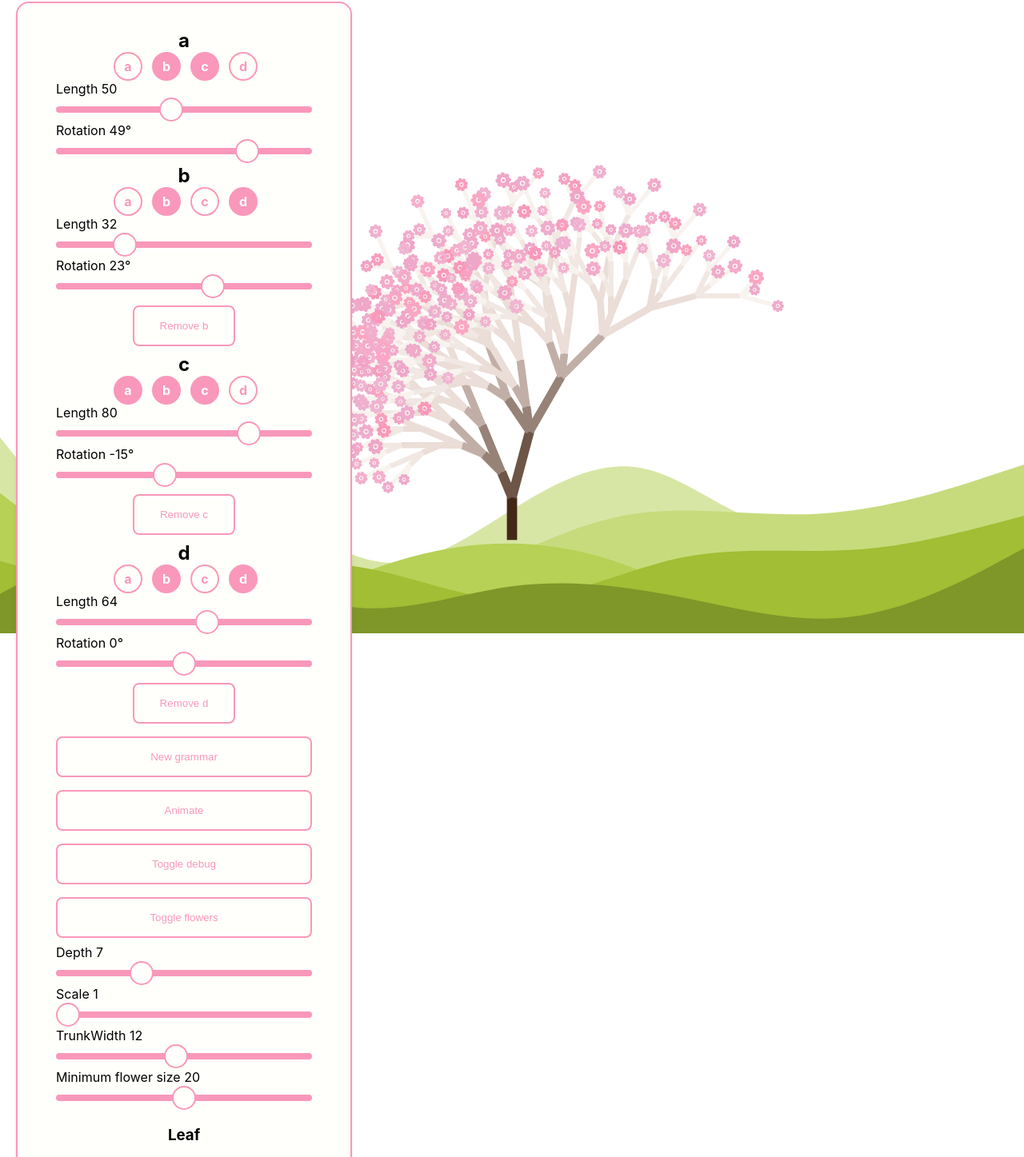
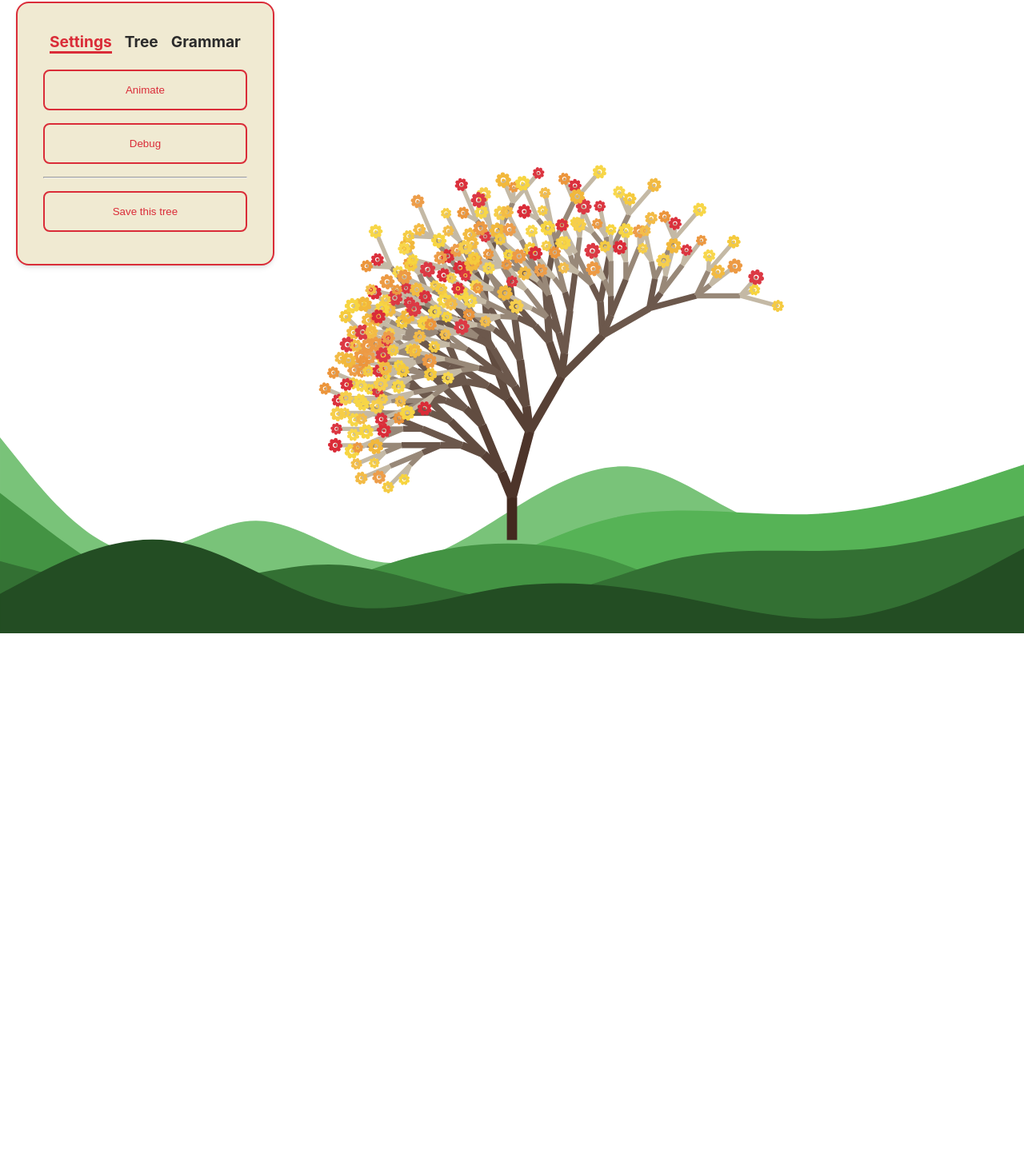
Before and after one commit to domtronn/dc-trees, a Next.js app: page / in a window 1280 px wide. Shown: the part 18-1465 px from the top of the page at 80% size. After the commit the page ends 800 px from the top, so only its background shows below. Built offline with nearby package versions, Linux system fonts and the light colour scheme.

Commit message:
Refactor of the controls to be tab based

```diff
--- a/components/card.jsx
+++ b/components/card.jsx
@@ -16,7 +16,7 @@ export const Card = styled.div`
   max-width: 320px;
   height: auto;
 
-  padding: 32px 48px;
+  padding: 32px 32px;
 
   top: 50%:
   transform: translateY(-50%);
--- a/components/checkbox.jsx
+++ b/components/checkbox.jsx
@@ -1,7 +1,7 @@
 /** @jsx jsx */
 import { jsx, css } from '@emotion/core'
 
-export const Checkbox = ({ name, children, ...props }) => (
+export const Checkbox = ({ name, variant, children, ...props }) => (
   <div
     css={css`
       font-weight: bold;
@@ -11,7 +11,7 @@ export const Checkbox = ({ name, children, ...props }) => (
       align-items: center;
       height: 32px;
       width: 32px;
-      margin: 0 8px;
+      margin: 8px;
     `}
   >
     <input
@@ -53,7 +53,7 @@ export const Checkbox = ({ name, children, ...props }) => (
         height: 32px;
         width: 32px;
         background-color: var(--white);
-        border: 2px solid var(--primary);
+        border: 2px solid ${variant === 'icon' ? 'transparent' : 'var(--primary)'};
         color: var(--primary);
         display: flex;
         justify-content: center;
--- a/components/controls.jsx
+++ b/components/controls.jsx
@@ -6,13 +6,74 @@ import { Button } from './button'
 import { Range } from './range'
 import { Checkbox } from './checkbox'
 
+import { BsTrash } from 'react-icons/bs'
+
 const nextGrammar = (grammar) => String.fromCharCode(
   1 + Object
     .keys(grammar)
     .reduce((acc, it) => Math.max(acc, it.charCodeAt(0)), 0)
 )
 
-const Controls = ({ grammar: g, start, onChange = _ => _ }) => {
+export const Controls = ({ grammar: g, start, onChange = _ => _ }) => {
+  const [grammar, setGrammar] = useState(g)
+
+  const handleGrammar = newGrammar => {
+    setGrammar(newGrammar)
+    onChange(newGrammar)
+  }
+
+  return Object
+    .entries(grammar)
+    .map(([name, { length, rotation }, i]) => (
+      <>
+        <div
+          key={`${name}-${i}1`}
+          css={css`display: grid;
+                  grid-template-columns: 1fr 4fr 4fr;
+                  grid-template-rows: 1fr;
+                  gap: 0 8px;
+                  grid-template-areas: "a b c"`}
+        >
+          <div css={css`display: flex; align-items: center; grid-area: a;`}>
+            <h2 css={css`margin: 0 16px;`}>{name}</h2>
+          </div>
+
+          <Range
+            style={{ gridArea: 'b' }}
+            onChange={e => handleGrammar({
+              ...grammar,
+              [name]: {
+                ...grammar[name],
+                length: +e.target.value
+              }
+            })}
+            label='Length'
+            value={length}
+            name='length'
+            range={[10, 100, 0.5]}
+          />
+
+          <Range
+            style={{ gridArea: 'c' }}
+            value={rotation}
+            label='Rotation'
+            name='rotation'
+            range={[-Math.PI / 2, Math.PI / 2, Math.PI / 360]}
+            valueF={val => `${Math.round(val * 180 / Math.PI)}°`}
+            onChange={e => handleGrammar({
+              ...grammar,
+              [name]: {
+                ...grammar[name],
+                rotation: +e.target.value
+              }
+            })}
+          />
+        </div>
+      </>
+    ))
+}
+
+export const Definitions = ({ grammar: g, start, onChange = _ => _ }) => {
   const [grammar, setGrammar] = useState(g)
 
   const handleGrammar = newGrammar => {
@@ -21,25 +82,32 @@ const Controls = ({ grammar: g, start, onChange = _ => _ }) => {
   }
 
   return (
-    <div
-      css={css`
-        z-index: 20;
-      `}
-    >
+    <div css={css`z-index: 20;`}>
       {
         Object
           .entries(grammar)
           .map(([name, { length, rotation }, i]) => (
+            <>
               <div
-              key={`${name}-${i}`}
-              css={css`display: flex; flex-direction: column; align-items: center;`}
+                key={`${name}-${i}1`}
+                css={css`
+                  display: grid;
+                  grid-template-columns: 1fr 6fr 1fr;
+                  grid-template-rows: 1fr;
+                  gap: 0px 0px;
+                  grid-template-areas: "a b c"`}
               >
+                <div css={css`display: flex; align-items: center; grid-area: a;`}>
                   <h2 css={css`margin: 0 16px;`}>{name}</h2>
-              <div>
+                </div>
+                <div
+                  css={css`display: flex; justify-content: flex-start; flex-wrap: wrap; grid-area: b`}
+                >
                   {
                     Object
                       .keys(grammar)
                       .map((option, j) => (
+                        <div key={`${name}-${i}-${j}`} css={css`width: 20%;`}>
                           <Checkbox
                             id={`${i}--${j}`}
                             key={`${i}--${j}`}
@@ -57,48 +125,17 @@ const Controls = ({ grammar: g, start, onChange = _ => _ }) => {
                           >
                             {option}
                           </Checkbox>
+                        </div>
                       ))
                   }
                 </div>
 
-              <Range
-                onChange={e => handleGrammar({
-                  ...grammar,
-                  [name]: {
-                    ...grammar[name],
-                    length: +e.target.value
-                  }
-                })}
-                label='Length'
-                value={length}
-                name='length'
-                type='range'
-                min='10'
-                max='100'
-                step='0.5'
-              />
-
-              <Range
-                value={rotation}
-                label='Rotation'
-                name='rotation'
-                type='range'
-                min={-Math.PI / 2}
-                max={Math.PI / 2}
-                step={Math.PI / 360}
-                valueF={val => `${Math.round(val * 180 / Math.PI)}°`}
-                onChange={e => handleGrammar({
-                  ...grammar,
-                  [name]: {
-                    ...grammar[name],
-                    rotation: +e.target.value
-                  }
-                })}
-              />
+                <div css={css`grid-area: c;`}>
                   {
                     name !== start && (
-                  <Button
-                    onClick={_ => handleGrammar(
+                      <Checkbox
+                        variant='icon'
+                        onChange={_ => handleGrammar(
                           Object
                             .entries(grammar)
                             .reduce((acc, [key, value]) => {
@@ -113,12 +150,16 @@ const Controls = ({ grammar: g, start, onChange = _ => _ }) => {
                             }, {})
 
                         )}
+                        label={`delete-${name}`}
                       >
-                    Remove {name}
-                  </Button>
+                        <BsTrash />
+                      </Checkbox>
                     )
                   }
                 </div>
+              </div>
+              <hr />
+            </>
           ))
       }
 
@@ -133,7 +174,7 @@ const Controls = ({ grammar: g, start, onChange = _ => _ }) => {
           }
         })}
       >
-        New grammar
+        Add a grammar
       </Button>
     </div>
   )
--- a/components/range.jsx
+++ b/components/range.jsx
@@ -28,12 +28,12 @@ const Input = styled.input`
   &::-webkit-slider-thumb {
     -webkit-appearance: none;
     border: 2px solid var(--primary);
-    height: 30px;
-    width: 30px;
+    height: 20px;
+    width: 20px;
     border-radius: 50%;
     background: var(--white);
     cursor: pointer;
-    margin-top: -11px;
+    margin-top: -6px;
   }
 
   &::-webkit-slider-runnable-track {
@@ -50,6 +50,7 @@ const Input = styled.input`
 `
 
 const Container = styled.div`
+  margin: 8px auto;
   width: 100%;
   display: flex;
   flex-direction: column;
@@ -57,9 +58,9 @@ const Container = styled.div`
   align-items: flex-start;
 `
 
-export const Range = ({ label, value, valueF = _ => _, ...props }) => (
+export const Range = ({ label, range: [min, max, step] = [], value, valueF = _ => _, ...props }) => (
   <Container>
     <span>{label} {valueF(value)}</span>
-    <Input value={value} {...props} />
+    <Input type='range' value={value} min={min} max={max} step={step} {...props} />
   </Container>
 )
--- /dev/null
+++ b/components/tabs.jsx
@@ -0,0 +1,61 @@
+/** @jsx jsx */
+import { jsx, css } from '@emotion/core'
+import { useState, Children } from 'react'
+
+import styled from '@emotion/styled'
+import palette from '../utils/palette'
+import { mix } from 'polished'
+
+const Ol = styled.ol`
+  list-style: none;
+  margin: 0;
+  padding: 0;
+  display: flex;
+  justify-content: space-around;
+  margin-bottom: 8px;
+`
+
+const Li = styled.li`
+  font-weight: bold;
+  font-size: ${p => p.size === 'lg' ? '1.2em' : '0.8em'};
+
+  display: inline-block;
+  border-bottom: ${p => p.active ? '3px solid var(--primary)' : '3px solid transparent'};
+  color: var(--${p => p.active ? 'primary' : 'black'});
+  margin: 4px 8px;
+  transition: border-bottom-color 0.2s ease-in-out;
+  &:hover {
+    cursor: pointer;
+    border-bottom: 3px solid ${p => p.active ? 'inherit' : mix(0.2, palette.flower, palette.white)};
+  }
+`
+
+export const Tabs = ({
+  children,
+  size
+}) => {
+  const [activeTab, setActiveTab] = useState(0)
+
+  return (
+    <div>
+      <Ol size={size}>
+        {Children.map(children, (child, i) => (
+          <Li
+            size={size}
+            key={i}
+            active={activeTab === i}
+            onClick={_ => setActiveTab(i)}
+          >
+            {child.props.label}
+          </Li>
+        ))}
+      </Ol>
+      <div>
+        {Children.map(children, (child, i) => {
+          if (i !== activeTab) return null
+          return child
+        })}
+      </div>
+    </div>
+  )
+}
--- a/pages/index.js
+++ b/pages/index.js
@@ -17,12 +17,13 @@ import { jsx, css } from '@emotion/core'
 
 import palette from '../utils/palette'
 
-import Controls from '../components/controls'
+import { Controls, Definitions } from '../components/controls'
 
 import { Card } from '../components/card'
 import { Button } from '../components/button'
 import { Range } from '../components/range'
 import { Checkbox } from '../components/checkbox'
+import { Tabs } from '../components/tabs'
 
 import { MeasureRender } from '../components/measure'
 import Tree from '../components/tree'
@@ -149,121 +150,43 @@ const Home = ({
 
       {true && (
         <Card>
-          <Controls
-            start={start}
-            grammar={grammar}
-            onChange={newGrammar => {
-              setRotation(newGrammar[start].rotation)
-              setGrammar(newGrammar)
-            }}
-          />
-          <Button
-            block
-            onClick={_ => animate(data, animationHandlers)}
+          <Tabs
+            size='lg'
           >
+            <div label='Settings'>
+              <Button block onClick={_ => animate(data, animationHandlers)}>
                 Animate
               </Button>
-          <Button
-            block
-            onClick={_ => setDebug(!debug)}
-          >
-            Toggle debug
+
+              <Button block onClick={_ => setDebug(!debug)}>
+                Debug
               </Button>
+            </div>
 
-          <Button
-            block
-            onClick={_ => setFlowerVis(!flowerVis)}
-          >
-            Toggle flowers
-          </Button>
-
+            <div label='Tree'>
               <Range
-            label='Depth'
-            type='range'
-            min={1}
-            max={20}
-            step={1}
+                label='Recursion depth'
+                range={[0, 12, 1]}
                 value={layers}
                 onChange={e => setLayers(+e.target.value)}
               />
 
               <Range
-            label='Scale'
-            type='range'
-            min={1}
-            max={3}
-            step={0.1}
+                label='Brach scale'
+                range={[1, 3, 0.1]}
                 value={scaleCoef}
                 onChange={e => setScaleCoef(+e.target.value)}
               />
 
               <Range
-            label='TrunkWidth'
-            type='range'
-            min={5}
-            max={20}
-            step={1}
+                label='Branch width'
+                range={[5, 20, 1]}
                 value={trunkWidth}
                 onChange={e => setTrunkWidth(+e.target.value)}
               />
 
-          <Range
-            type='range'
-            label='Minimum flower size'
-            min={0}
-            max={40}
-            step={1}
-            value={flowerSize}
-            onChange={e => setFlowerSize(+e.target.value)}
-          />
-
-          <div css={css`text-align: center;`}>
-            <h3>Leaf</h3>
-            {
-              [1,2,3,4].map(id => (
-                <Checkbox
-                  key={id}
-                  checked={id === flowerId}
-                  onChange={_ => setFlowerId(id)}
-                  name='flower-id'
-                  type='radio'
-                >
-                  <svg height={26} css={css`padding: 3px`}>
-                    <use
-                      fill={id === flowerId ? palette.white : palette.flower}
-                      href={`flower-${id}.svg/#flower`}
-                      width={26}
-                      height={26}
-                    />
-                  </svg>
-                </Checkbox>
-              ))
-            }
-            <br />
-            {
-              [1,2,3,4].map(id => (
-                <Checkbox
-                  key={id}
-                  checked={id + 4 === flowerId}
-                  onChange={_ => setFlowerId(id + 4)}
-                  name='flower-id'
-                  type='radio'
-                >
-                  <svg height={26} css={css`padding: 3px`}>
-                    <use
-                      fill={id + 4 === flowerId ? palette.white : palette.flower}
-                      href={`flower-${id + 4}.svg/#flower`}
-                      width={26}
-                      height={26}
-                    />
-                  </svg>
-                </Checkbox>
-              ))
-            }
-          </div>
-
-          <div css={css`text-align: center;`}>
               <h3>Growth rate</h3>
+              <div css={css`text-align: center; margin-top: -12px;`}>
                 <Checkbox
                   checked={growth === 'static'}
                   onChange={_ => setGrowth('static')}
@@ -290,6 +213,75 @@ const Home = ({
                 </Checkbox>
               </div>
 
+              <hr />
+
+              <h3>Flowers</h3>
+
+              <Range
+                label='Minimum Flower size'
+                range={[0, 40, 1]}
+                value={flowerSize}
+                onChange={e => setFlowerSize(+e.target.value)}
+              />
+
+              <div css={css`text-align: center;`}>
+                {
+                  [...Array(8)].map((_, id) => (
+                    <>
+                      {id === 4 && <br />}
+                      <Checkbox
+                        key={id}
+                        checked={(id + 1) === flowerId}
+                        onChange={_ => setFlowerId(id + 1)}
+                        name='flower-id'
+                        type='radio'
+                      >
+                        <svg height={26} css={css`padding: 3px`}>
+                          <use
+                            fill={(id + 1) === flowerId ? palette.white : palette.flower}
+                            href={`flower-${id + 1}.svg/#flower`}
+                            width={26}
+                            height={26}
+                          />
+                        </svg>
+                      </Checkbox>
+                    </>
+                  ))
+                }
+              </div>
+
+              <Button block onClick={_ => setFlowerVis(!flowerVis)}>
+                {flowerVis ? 'Remove' : 'Add'} flowers
+              </Button>
+            </div>
+
+            <div label='Grammar'>
+              <Tabs>
+                <Definitions
+                  label='Definition'
+                  start={start}
+                  grammar={grammar}
+                  onChange={newGrammar => {
+                    setRotation(newGrammar[start].rotation)
+                    setGrammar(newGrammar)
+                  }}
+                />
+                <Controls
+                  label='Controls'
+                  start={start}
+                  grammar={grammar}
+                  onChange={newGrammar => {
+                    setRotation(newGrammar[start].rotation)
+                    setGrammar(newGrammar)
+                  }}
+                />
+
+              </Tabs>
+
+            </div>
+          </Tabs>
+
+          <hr />
           <Button
             block
             onClick={_ => {
@@ -298,7 +290,7 @@ const Home = ({
                 .writeText(`${window.location.origin}?settings=${btoa(JSON.stringify(settings))}`)
             }}
           >
-            Copy url
+            Save this tree
           </Button>
 
         </Card>
--- a/utils/palette.js
+++ b/utils/palette.js
@@ -1,19 +1,19 @@
+// export default {
+//   flower: '#f998ba',
+//   flower2: '#ebadce',
+//   wood: '#432818',
+//   branch: '#ebddd7',
+//   grass: '#5d6e1e',
+//   white: '#fffffc',
+//   black: '#2b2b2b',
+// }
+
 export default {
-  flower: '#f998ba',
-  flower2: '#ebadce',
-  wood: '#432818',
-  branch: '#ebddd7',
-  grass: '#5d6e1e',
-  white: '#fffffc',
+  flower: '#da2c38',
+  flower2: '#ffff3f',
+  wood: '#43291f',
+  branch: '#6c584c',
+  grass: '#132a13',
+  white: '#f0ead2',
   black: '#2b2b2b',
 }
-
-// export default {
-//   flower: '#da2c38',
-//   flower2: '#ffff3f',
-//   wood: '#43291f',
-//   branch: '#6c584c',
-//   grass: '#132a13',
-//   white: '#f0ead2',
-//   black: '#2b2b2b',
-// }
```
Lines whose indentation alone changed are shown as unchanged.
